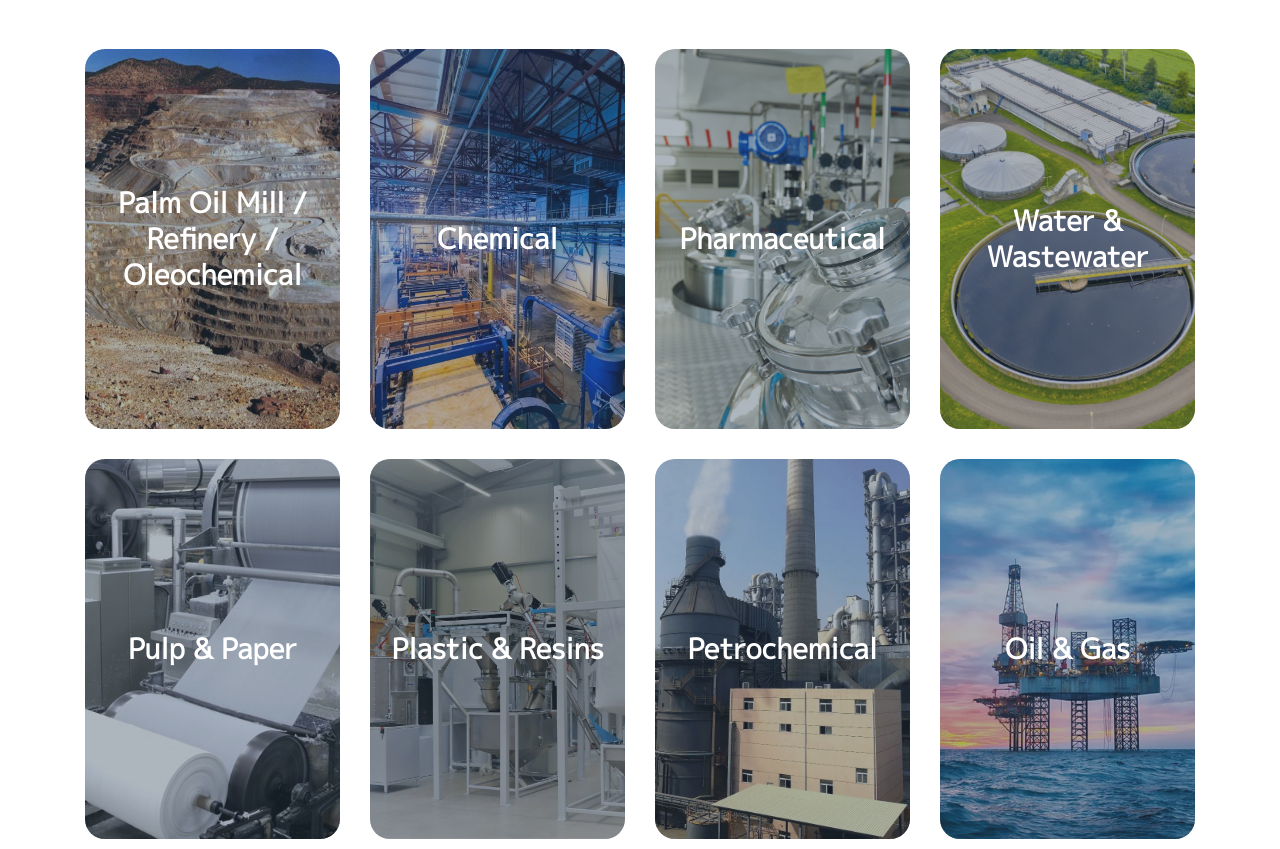
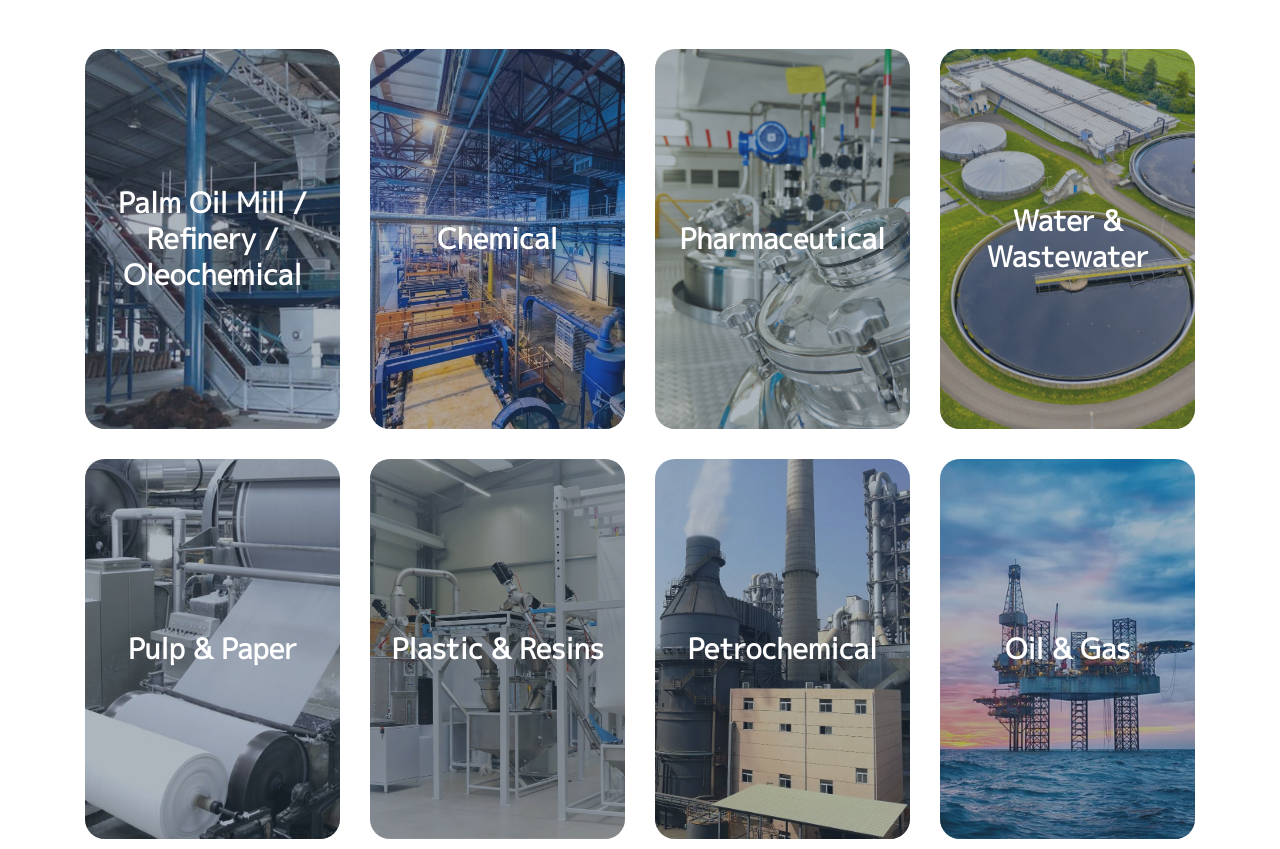
Before and after one commit to hafizadtghazali/ideal-engine, a plain HTML site: page index.html in a window 1280 px wide. Shown: the part 2753-3602 px from the top of the page. Drawn offline with Linux system fonts and the light colour scheme.

Commit message:
Update index.html

```diff
--- a/index.html
+++ b/index.html
@@ -224,7 +224,7 @@
                                 <div class="content-desc">
                                     <h4>Palm Oil Mill / Refinery / Oleochemical</h4>
                                 </div>
-                                <img class="content-card-inner" src="assets/img/mining-minerals.jpg" alt="Pumping">
+                                <img class="content-card-inner" src="assets/img/palm_oil.jpg" alt="Pumping">
                             </div>
                         </div>
                         <div class="col-12 col-md-3">
```
